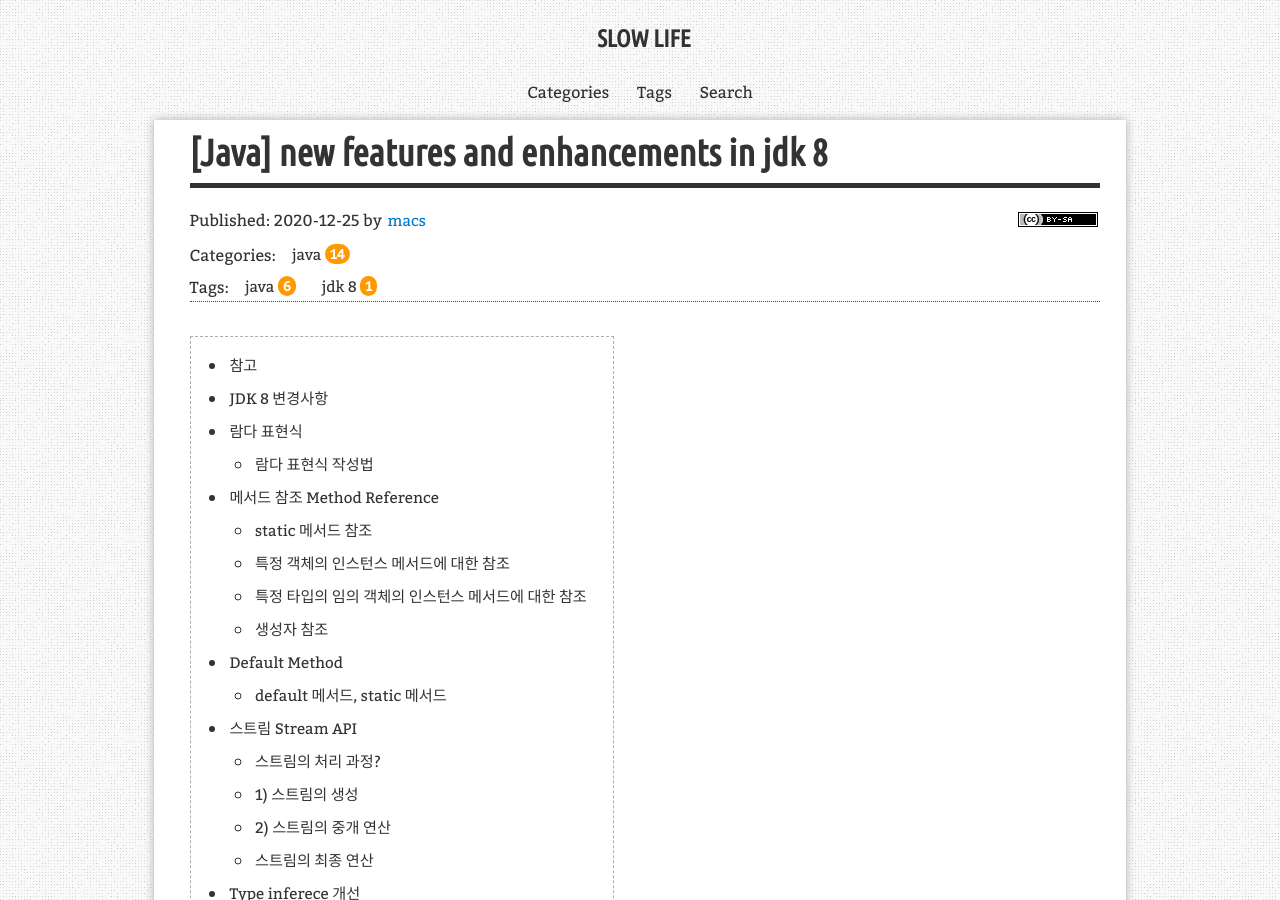
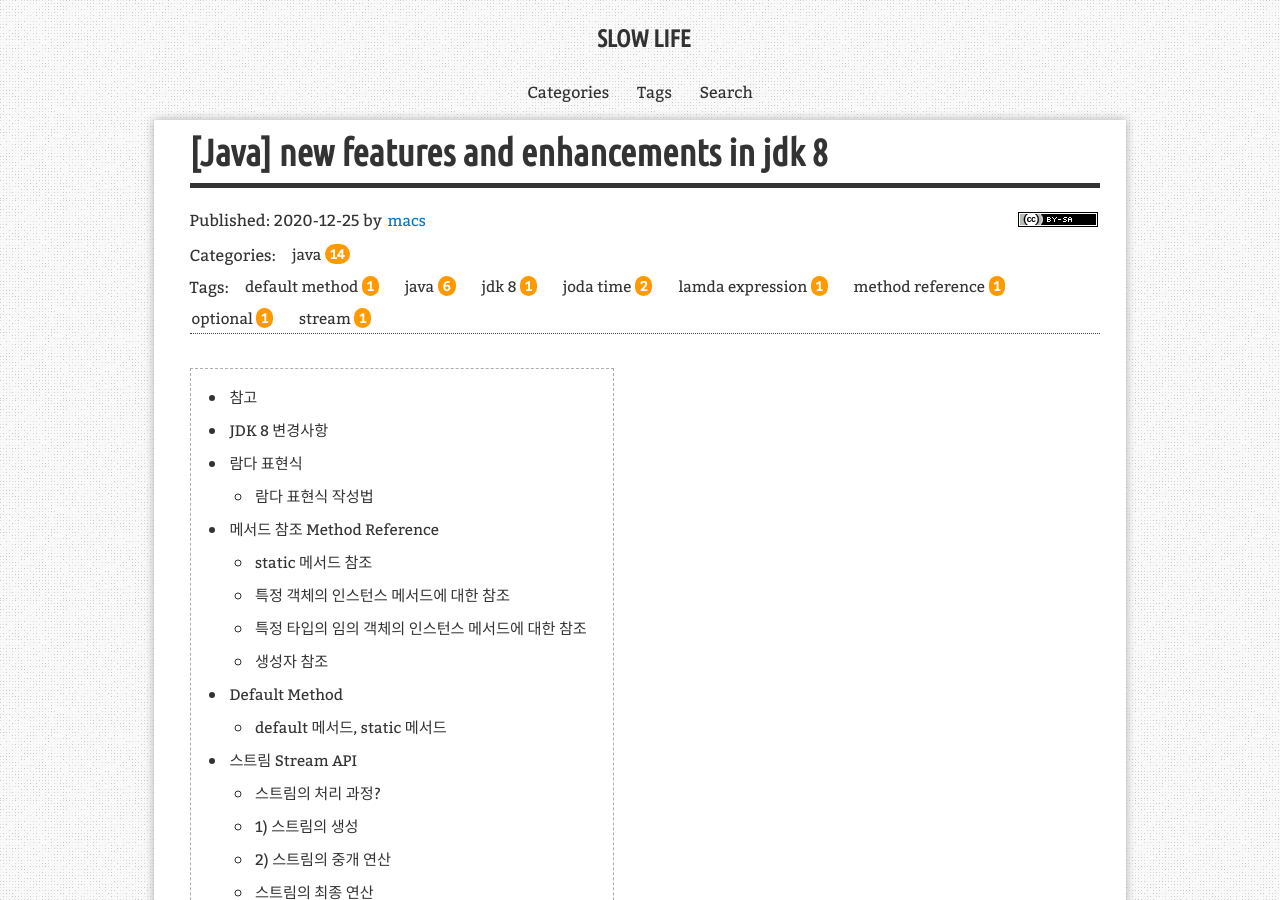
Before and after one commit to mascaradee/mascaradee.github.io, a Jekyll site: the page built from _posts/2020-12-25-java-new-features-and-enhancements-in-jdk-8.md, in a window 1280 px wide and 900 px high. Built offline with Jekyll 4.4.1, drawn with Linux system fonts in a browser that asks for light colours; comment, search, counter and statistics services are not loaded.

Commit message:
tag update

```diff
--- a/_posts/2020-12-25-java-new-features-and-enhancements-in-jdk-8.md
+++ b/_posts/2020-12-25-java-new-features-and-enhancements-in-jdk-8.md
@@ -7,6 +7,12 @@ categories:
 tags:
   - jdk 8
   - java
+  - lamda expression
+  - method reference
+  - default method
+  - stream
+  - optional
+  - joda time
 ---
 
 * Kramdown table of contents
```
